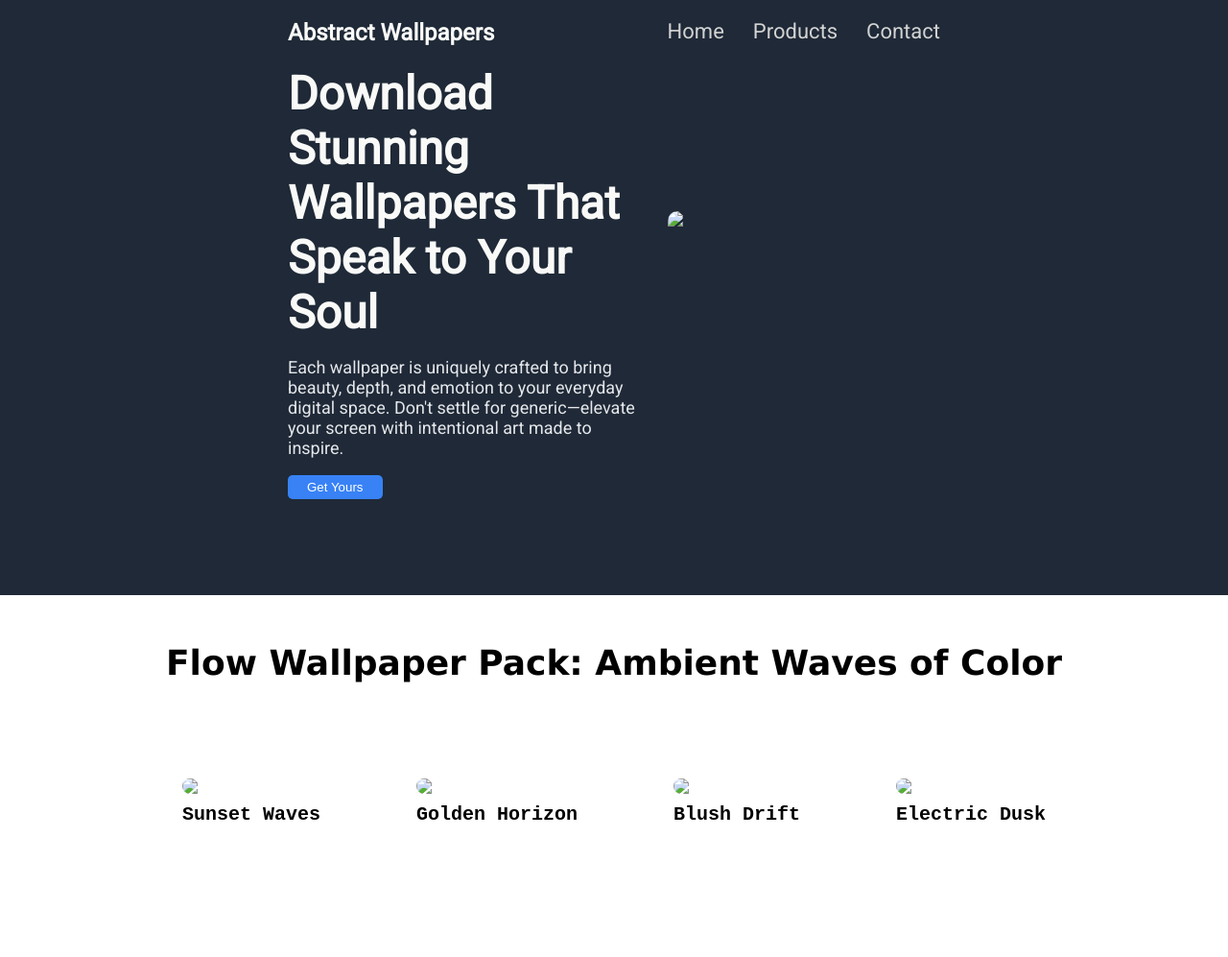
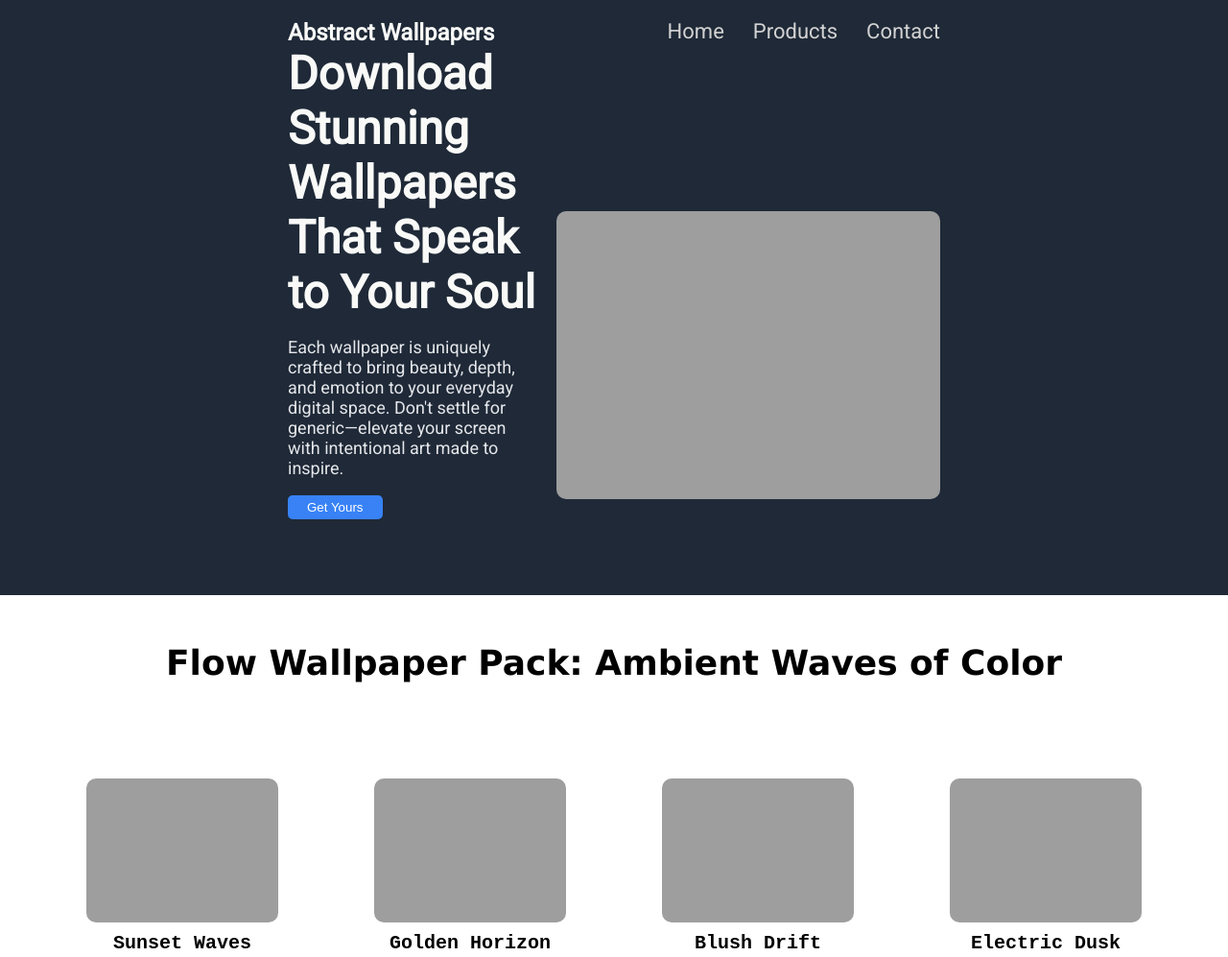
Before and after one commit to NikoTopi/landing-page, a plain HTML site: page index.html in a window 1280 px wide. Shown: the top 997 px of the page at 96% size. Drawn offline with Linux system fonts and the light colour scheme; the site is published under a folder, as on GitHub Pages, so addresses that start at the root find nothing.

Commit message:
Fix image paths for GitHub Pages

```diff
--- a/index.html
+++ b/index.html
@@ -45,23 +45,23 @@
             </li>
           </ul>
         </nav>
-        <img src="/landing-page/images/flow_1.jpg" />
+        <img src="images/flow_1.jpg" />
       </div>
     </div>
     <div class="information">
       <h1 class="header">Flow Wallpaper Pack: Ambient Waves of Color</h1>
       <div class="images">
         <div class="img-description">
-          <img src="/landing-page/images/flow_4.jpg" />Sunset Waves
+          <img src="images/flow_4.jpg" />Sunset Waves
         </div>
         <div class="img-description">
-          <img src="/landing-page/images/flow_6.jpg" />Golden Horizon
+          <img src="images/flow_6.jpg" />Golden Horizon
         </div>
         <div class="img-description">
-          <img src="/landing-page/images/flow_8.jpg" />Blush Drift
+          <img src="images/flow_8.jpg" />Blush Drift
         </div>
         <div class="img-description">
-          <img src="/landing-page/images/flow_10.jpg" />Electric Dusk
+          <img src="images/flow_10.jpg" />Electric Dusk
         </div>
       </div>
     </div>
```
